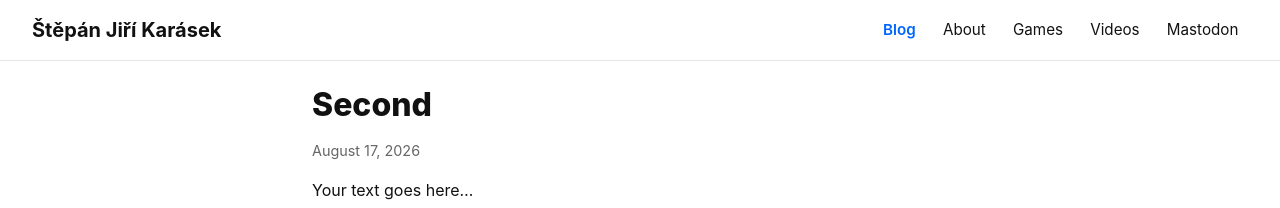
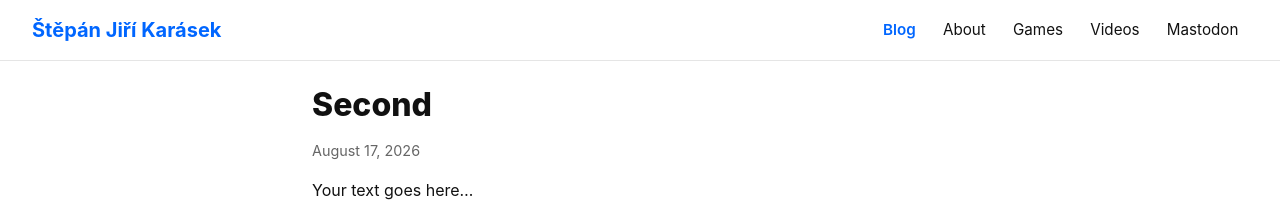
Before and after one commit to StepanJiri/stepankarasek.github.io, a Jekyll site: the page built from index.md, in a window 1280 px wide. Shown: the top 208 px of the page. Built offline with Jekyll 4.4.1, drawn with Linux system fonts in a browser that asks for light colours.

Commit message:
Update style.css

```diff
--- a/assets/css/style.css
+++ b/assets/css/style.css
@@ -48,6 +48,10 @@ a { color: var(--accent); }
   color: var(--fg);
 }
 
+.site-brand.active {
+  color: var(--accent);
+}
+
 .site-nav {
   display: flex;
   align-items: center;
@@ -55,7 +59,6 @@ a { color: var(--accent); }
   flex-wrap: wrap;
 }
 
-/* Internal page links (Blog / About) */
 .nav-link {
   text-decoration: none;
   color: var(--fg);
@@ -69,14 +72,11 @@ a { color: var(--accent); }
   color: var(--accent);
 }
 
-/* Active internal page = blue text */
 .nav-link.active {
   color: var(--accent);
   font-weight: 600;
 }
 
-/* External links (Games / Videos / Mastodon) = pill + drop shadow,
-   so they visually read as "leaving the site" rather than a tab */
 .nav-link-external {
   background: var(--card-bg);
   border: 1px solid var(--border);
```
